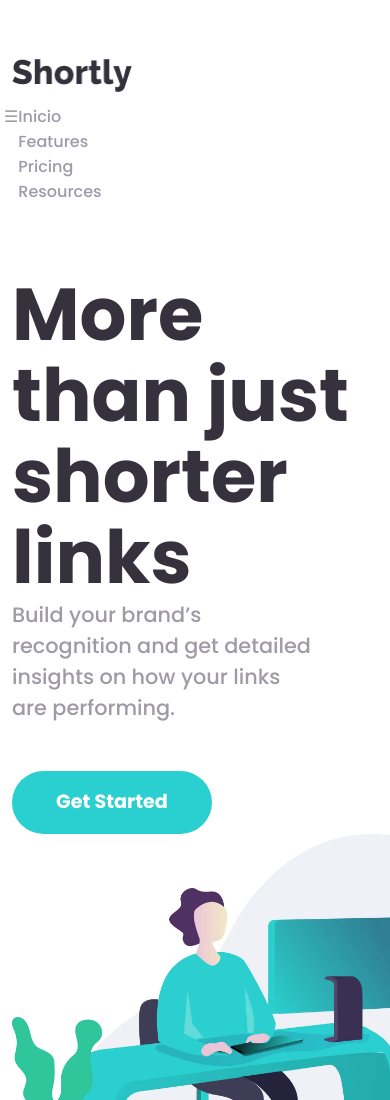
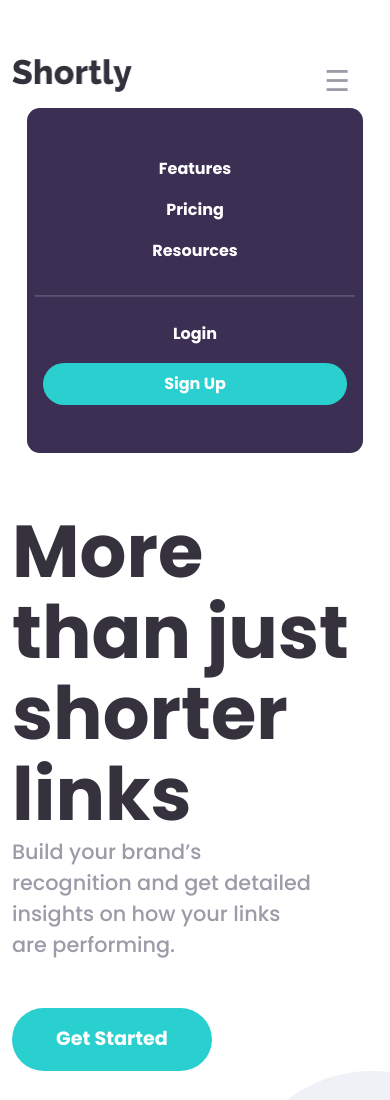
Before and after one commit to arrejoria/url-shortening-landing, a plain HTML site: page index.html in a window 390 px wide. Shown: the top 1100 px of the page. Drawn offline with nearby package versions, Linux system fonts and the light colour scheme.

Commit message:
Update HTML and CSS files

```diff
--- a/index.html
+++ b/index.html
@@ -56,21 +56,22 @@
 
 <body class="body-container">
 
-  <header class="header row col-12 col-md-10 col-lg-10 flex align-items-center mx-auto" id="header">
-    <div class="logo col-10 col-md col-lg-2 d-flex">
+  <header class="header row col-12 col-md-10 col-lg-10 flex align-items-center mx-auto  position-relative" id="header">
+
+    <div class="logo col col-md col-lg-2 d-flex">
       <img src="./assets/images/logo.webp" alt="Web Logo Image" width="120">
     </div>
-    <nav class="navbar row col-md-12 col-lg-9">
+
+    <nav class="menu row col-md-12 col-lg-9">
       <div class="desktop__menu col-md col-lg align-items-center">
+
         <ul class="desktop__menu-list d-flex gap-3">
           <li class="desktop__menu-item">
             <a class="" href="#">Features</a>
           </li>
-
           <li class="desktop__menu-item">
             <a class="" href="#">Pricing</a>
           </li>
-
           <li class="desktop__menu-item">
             <a class="" href="#">Resources</a>
           </li>
@@ -82,16 +83,21 @@
         </div>
       </div>
 
-      <div class="mobile__menu p-1">
+      <div class="mobile__menu col-11 col-md-3 mt-3 mx-auto flex-column justify-content-center align-items-center px-2 py-5 text-center">
         <input type="checkbox" class="mobile__menu-checkbox" id="menu-toggle">
-        <label for="menu-toggle" class="mobile__menu-icon">&#9776;</label>
+        <label for="menu-toggle" class="mobile__menu-icon position-absolute">&#9776;</label>
         <ul class="mobile__menu-list mobile__wrap">
-          <li class="mobile__menu-item"><a href="#">Inicio</a></li>
-          <li><a href="#">Features</a></li>
-          <li><a href="#">Pricing</a></li>
-          <li><a href="#">Resources</a></li>
+          <li class="mobile__menu-item"><a href="#">Features</a></li>
+          <li class="mobile__menu-item"><a href="#">Pricing</a></li>
+          <li class="mobile__menu-item"><a href="#">Resources</a></li>
         </ul>
+        <hr class="divider solid col-10 col-md-10 w-100 mx-4">
+        <div class="auth d-flex gap-2 flex-column justify-content-center w-100 px-2">
+          <a class="auth__login btn py-2 px-5" href="#">Login</a>
+          <a class="auth__register btn py-2 px-5" href="#">Sign Up</a>
+        </div>
       </div>
+
     </nav>
 
   </header>
--- a/sass/main.scss
+++ b/sass/main.scss
@@ -25,8 +25,11 @@
             }
         }
 
+
+    }
+
+    .desktop__menu , .mobile__menu {
         .auth {
-
             &__login,
             &__register {
                 font-weight: $font-weight-2;
@@ -44,8 +47,6 @@
         }
     }
 
-
-
     .mobile__menu {
         display: none;
     }
@@ -58,18 +59,43 @@
         }
     }
     @media (max-width: 768px) {
+        justify-content: center;
         .desktop__menu {
                 display: none;
         }
 
         .mobile__menu {
             display: flex;
+            background-color: $primary--;
+            border-radius: .8rem;
 
             &-checkbox {
                 display: none;
 
                 &:checked+&-icon+&-list.mobile__wrap {
                     display: flex;
+                }
+            }
+
+            &-icon {
+                font-size: 1.8rem;
+                top: 0;
+                right: 0;
+                transform: translate(-40px, 60px);
+            }
+            &-item, .auth > * {
+                color: $white;
+                font-weight: $font-weight-2;
+
+                &:not(.auth > *){
+                margin-bottom: 1rem;
+
+                }
+            }
+
+            .divider {
+                &.solid {
+                    border-top: 1px solid #bbb;
                 }
             }
         }
```
Also changed, not shown: css/main.css, 1 other file.
